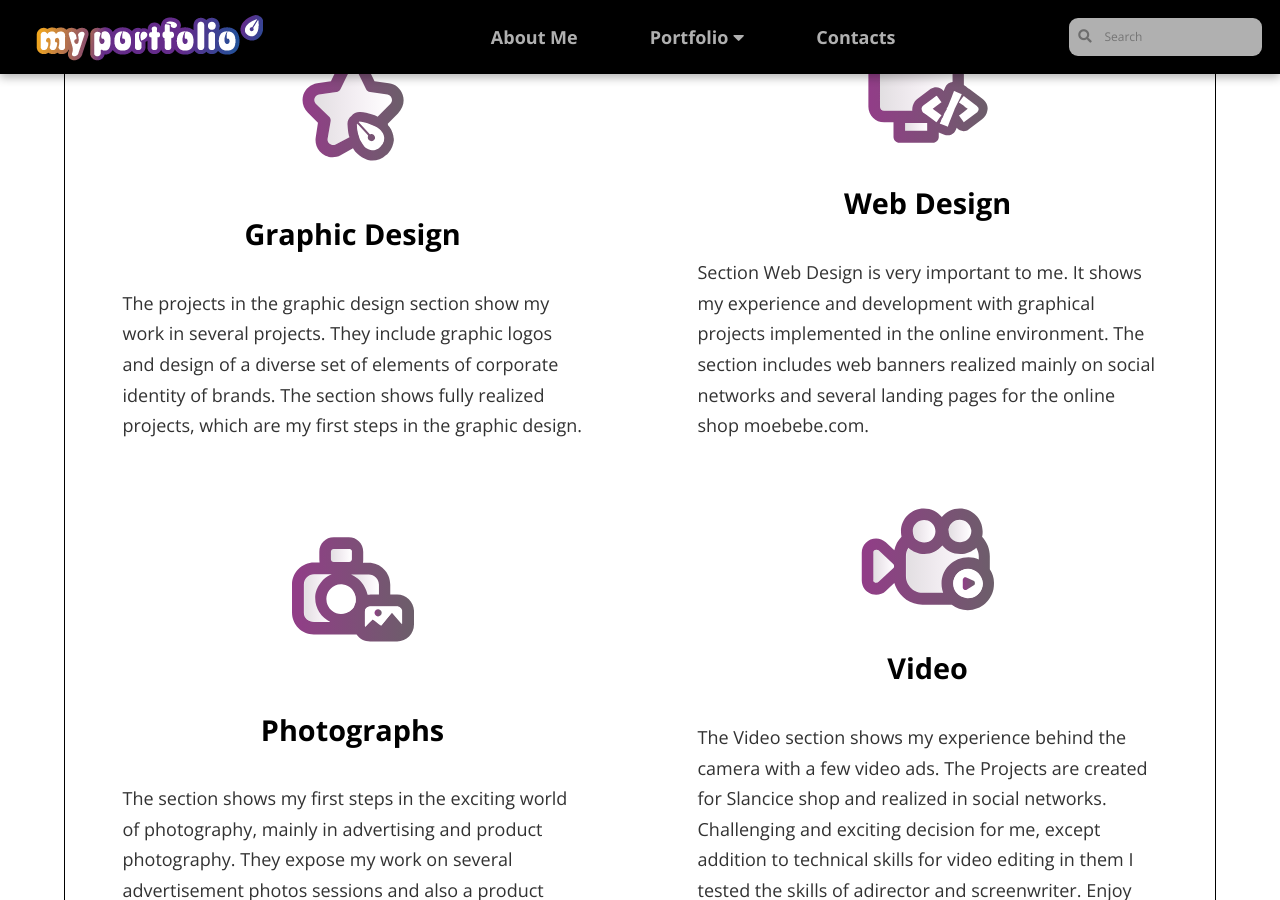
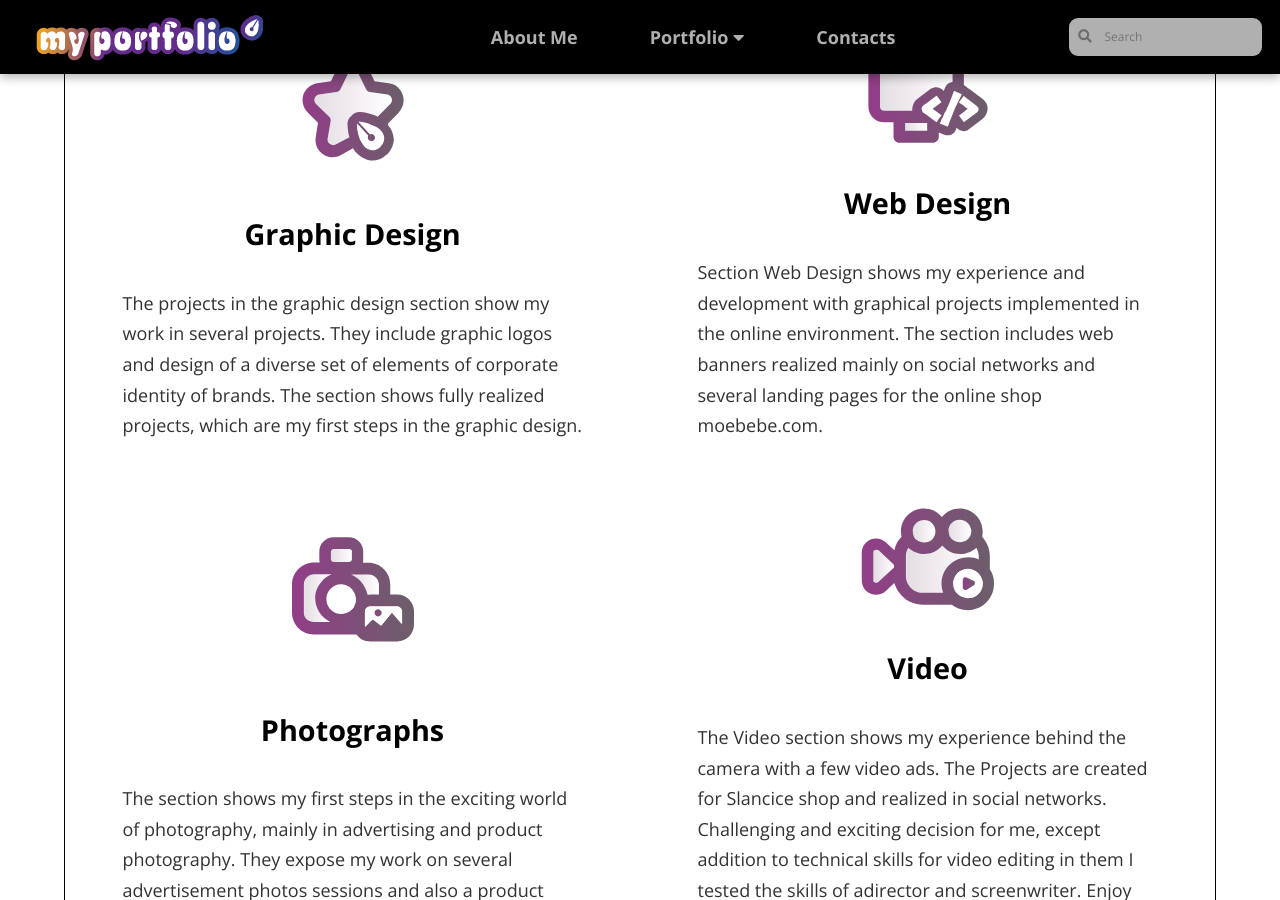
Before and after one commit to LiliyaMilanova/myportfolio, a Jekyll site: the page built from index.html, in a window 1280 px wide and 900 px high, scrolled down 937 px. Built offline with Jekyll 4.4.1, drawn with Linux system fonts in a browser that asks for light colours; nearby versions of some CDN libraries.

Commit message:
Update index.html

```diff
--- a/index.html
+++ b/index.html
@@ -44,7 +44,7 @@ title: Home
                         <img src="{{site.baseurl}}/images/web-design.svg" alt="Web Design Icon" title="Web Design Icon">
                     </span>
                     <h4><a href="{{site.baseurl}}/portfolio/web-design">Web Design</a></h4>
-                    <p>Section Web Design is very important to me. It shows my experience and development with graphical projects implemented in the online environment. The section includes web banners realized mainly on social networks and several landing pages for the online shop moebebe.com.</p>
+                    <p>Section Web Design shows my experience and development with graphical projects implemented in the online environment. The section includes web banners realized mainly on social networks and several landing pages for the online shop moebebe.com.</p>
                 </section>
                 <section class="what">
                     <span>
```
